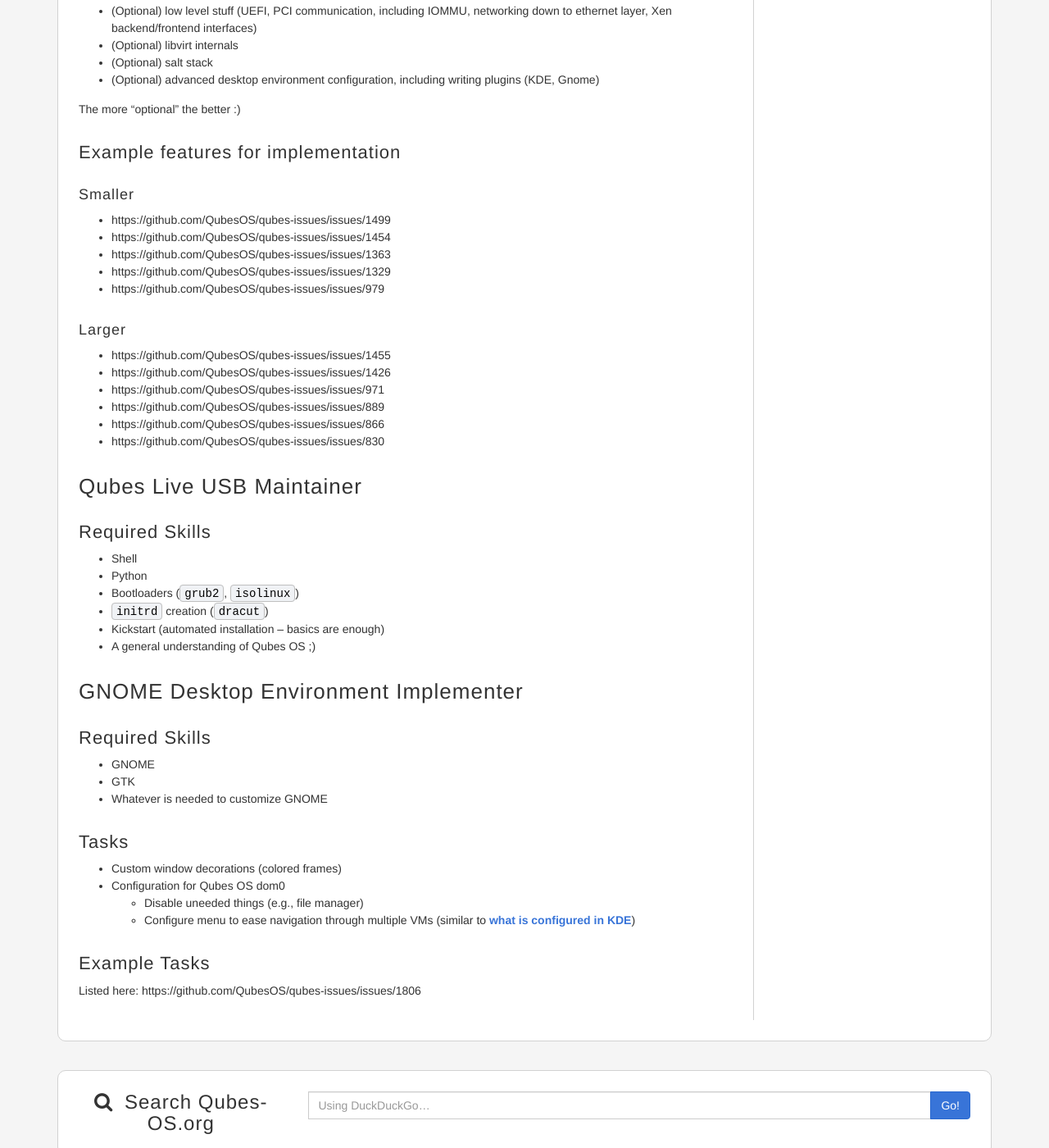
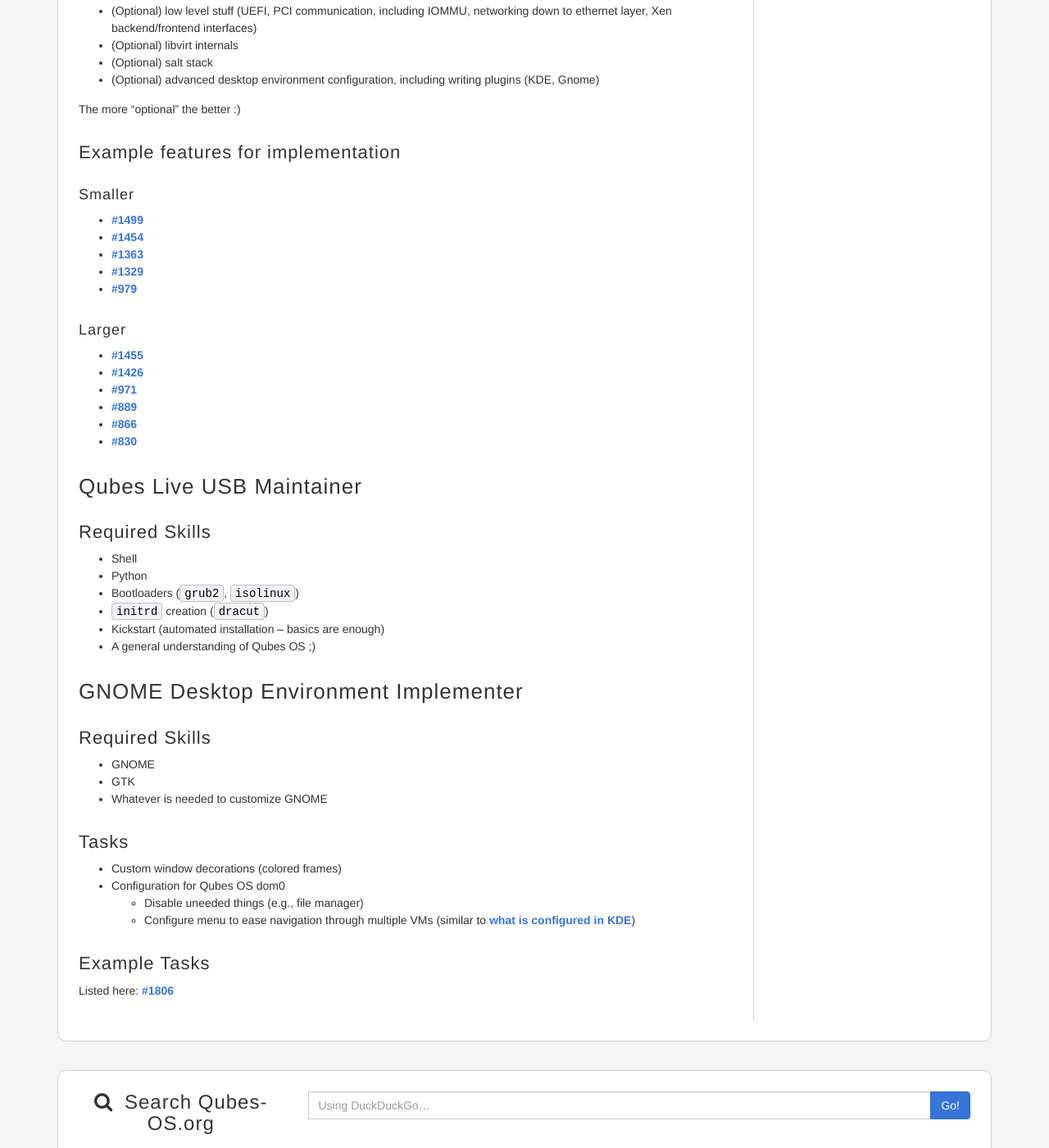
Before and after one commit to QubesOS/qubesos.github.io, a Jekyll site: the page built from pages/join.md, in a window 1280 px wide and 1400 px high, scrolled down 1263 px. Shown: the whole window at 82% size. Built offline with Jekyll 4.4.1, drawn with Linux system fonts in a browser that asks for light colours; some web fonts are replaced; part of the change alters nothing that is shown; some of the changed text lies outside the part shown.

Commit message:
Replace literal URLs with hyperlinks
QubesOS/qubes-issues#1700
QubesOS/qubes-issues#1932

```diff
--- a/pages/join.md
+++ b/pages/join.md
@@ -16,12 +16,12 @@ Debian template maintainer
 ### General tasks ###
 
  * Working on proper packaging of Qubes-specific components for Debian
-   * https://github.com/QubesOS/qubes-issues/issues/1567
-   * https://github.com/QubesOS/qubes-issues/issues/1416
+   * [#1567](https://github.com/QubesOS/qubes-issues/issues/1567)
+   * [#1416](https://github.com/QubesOS/qubes-issues/issues/1416)
  * Debugging Debian specific issues (Debian template configuration,
    Qubes-specific code)
-   * https://github.com/QubesOS/qubes-issues/issues/1514
-   * https://github.com/QubesOS/qubes-issues/issues/1438
+   * [#1514](https://github.com/QubesOS/qubes-issues/issues/1514)
+   * [#1438](https://github.com/QubesOS/qubes-issues/issues/1438)
  * Testing and handling user feedback
 
 See [some of the issues related to this role](https://github.com/QubesOS/qubes-issues/issues?q=is%3Aopen+is%3Aissue+label%3A%22C%3A+Debian%22).
@@ -74,20 +74,20 @@ The more "optional" the better :)
 
 #### Smaller ####
 
- * https://github.com/QubesOS/qubes-issues/issues/1499
- * https://github.com/QubesOS/qubes-issues/issues/1454
- * https://github.com/QubesOS/qubes-issues/issues/1363
- * https://github.com/QubesOS/qubes-issues/issues/1329
- * https://github.com/QubesOS/qubes-issues/issues/979
+ * [#1499](https://github.com/QubesOS/qubes-issues/issues/1499)
+ * [#1454](https://github.com/QubesOS/qubes-issues/issues/1454)
+ * [#1363](https://github.com/QubesOS/qubes-issues/issues/1363)
+ * [#1329](https://github.com/QubesOS/qubes-issues/issues/1329)
+ * [#979](https://github.com/QubesOS/qubes-issues/issues/979)
 
 #### Larger ####
 
- * https://github.com/QubesOS/qubes-issues/issues/1455
- * https://github.com/QubesOS/qubes-issues/issues/1426
- * https://github.com/QubesOS/qubes-issues/issues/971
- * https://github.com/QubesOS/qubes-issues/issues/889
- * https://github.com/QubesOS/qubes-issues/issues/866
- * https://github.com/QubesOS/qubes-issues/issues/830
+ * [#1455](https://github.com/QubesOS/qubes-issues/issues/1455)
+ * [#1426](https://github.com/QubesOS/qubes-issues/issues/1426)
+ * [#971](https://github.com/QubesOS/qubes-issues/issues/971)
+ * [#889](https://github.com/QubesOS/qubes-issues/issues/889)
+ * [#866](https://github.com/QubesOS/qubes-issues/issues/866)
+ * [#830](https://github.com/QubesOS/qubes-issues/issues/830)
 
 Qubes Live USB Maintainer
 -------------------------
@@ -120,4 +120,4 @@ GNOME Desktop Environment Implementer
 
 ### Example Tasks ###
 
- Listed here: https://github.com/QubesOS/qubes-issues/issues/1806
+ Listed here: [#1806](https://github.com/QubesOS/qubes-issues/issues/1806)
```
